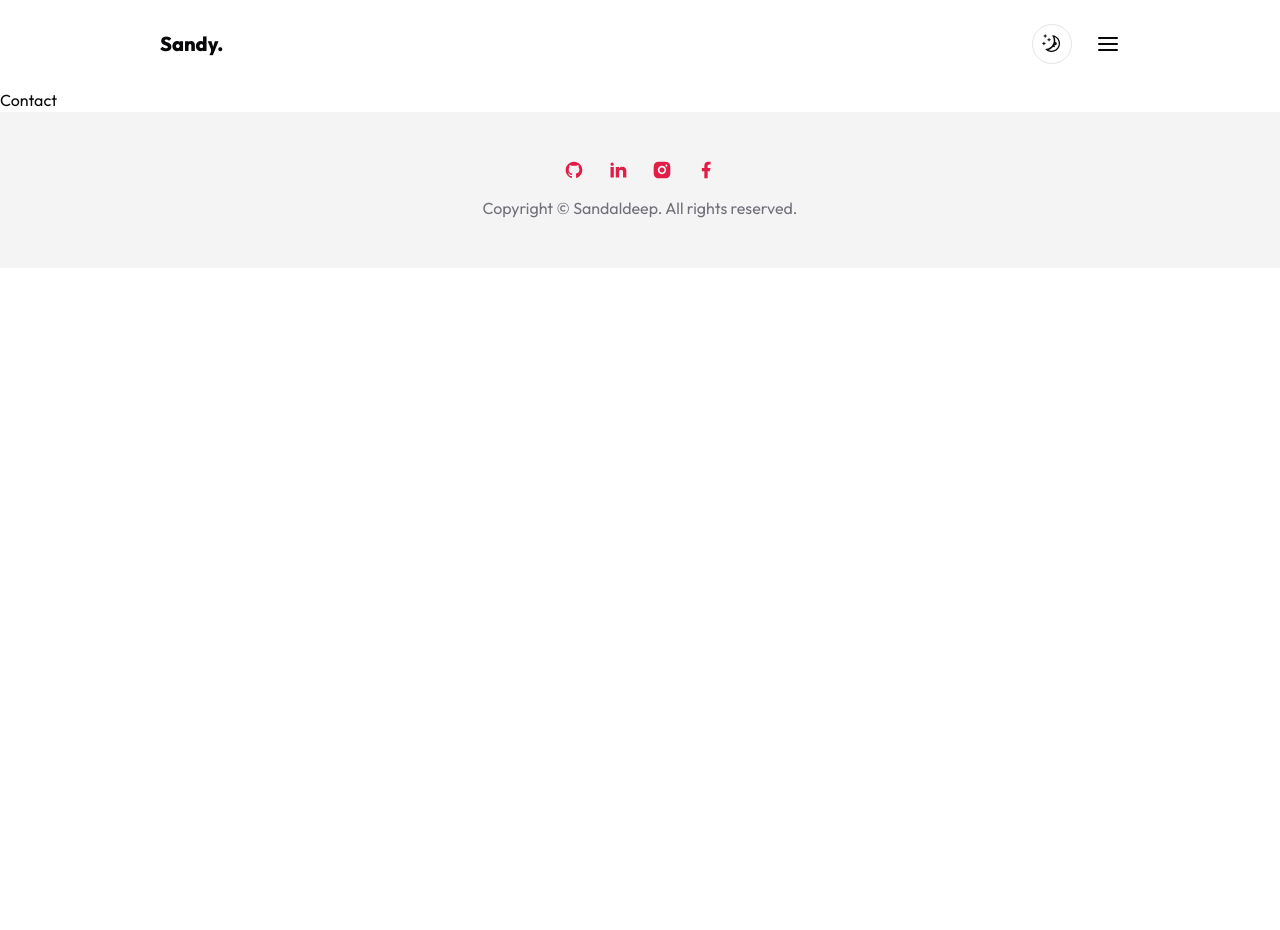
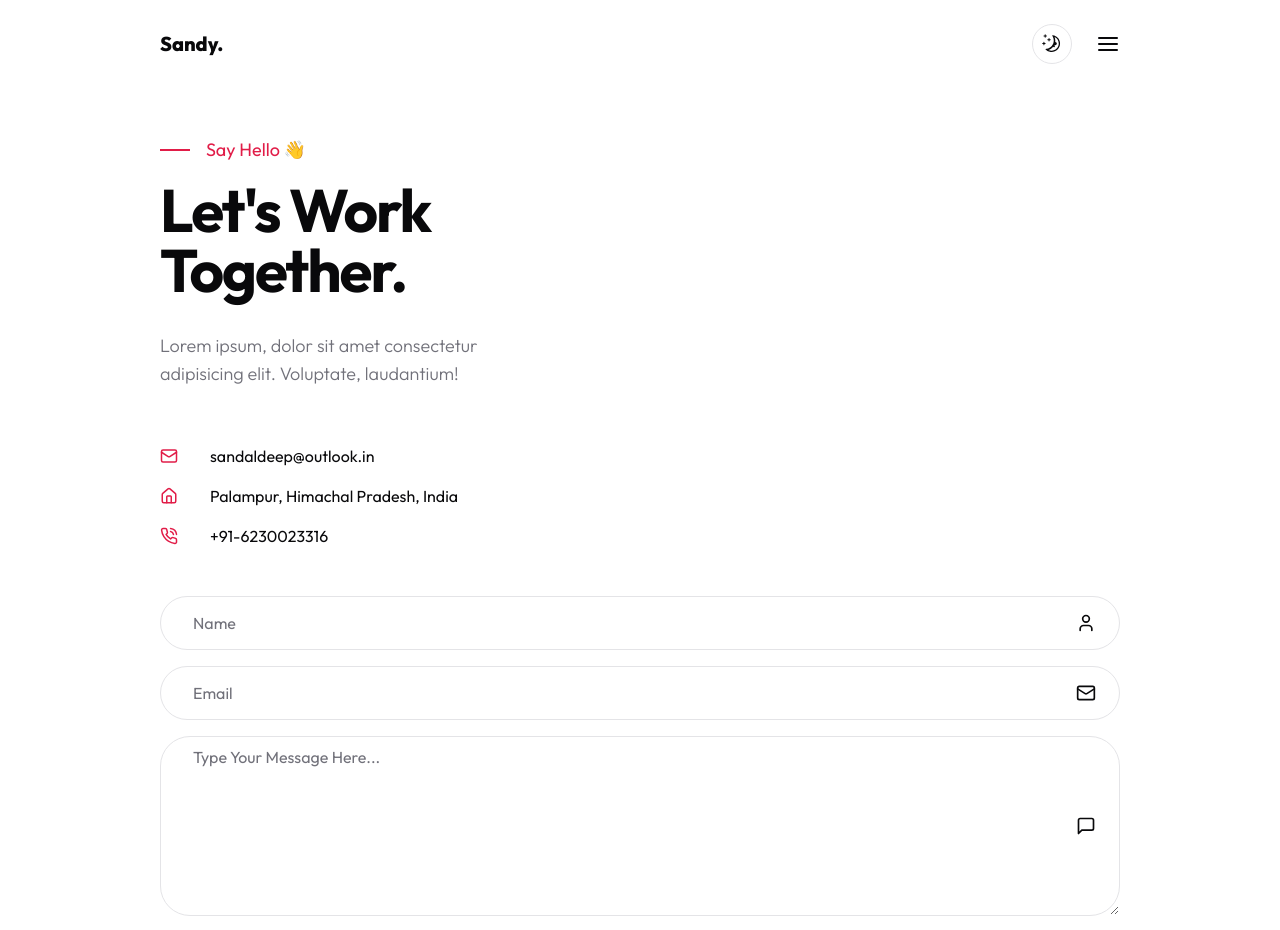
Before and after one commit to SandaldeepChoudhary/Portfolio-Website, a Next.js app: page /contact in a window 1280 px wide. Shown: the top 930 px of the page. Before the commit the page ends 800 px from the top, so only its background shows below. Built offline with nearby package versions, Linux system fonts and the light colour scheme.

Commit message:
Contact Page Added

```diff
--- a/app/contact/page.jsx
+++ b/app/contact/page.jsx
@@ -1,9 +1,48 @@
-import React from 'react'
+import Form from "@/components/Form";
+import { HomeIcon, MailIcon, PhoneCall } from "lucide-react";
 
 const Contact = () => {
   return (
-    <div>Contact</div>
-  )
-}
+    <section>
+      <div className="container mx-auto">
+        {/* text and illustration */}
+        <div className="grid xl:grid-cols pt-12 xl:h-[480px] mb-6 xl:mb-24">
+          {/* text  */}
+          <div className="flex flex-col justify-center">
+            <div className="flex items-center gap-x-4 text-primary text-lg mb-4">
+              <span className="w-[30px] h-[2px] bg-primary"></span>
+              Say Hello 👋
+            </div>
+            <h1 className="h1 max-w-md mb-8">Let's Work Together.</h1>
+            <p className="subtitle max-w-[400px]">Lorem ipsum, dolor sit amet consectetur adipisicing elit. Voluptate, laudantium!</p>
+          </div>
+          {/* illustration  */}
+          <div className="hidden xl:flex w-full bg-contact_illustration_light dark:bg-contact_illustration_dark bg-contain bg-top bg-no-repeat">
 
-export default Contact
+          </div>
+        </div>
+        {/* info text & form  */}
+        <div className="grid xl:grid-cols-2 mb-24 xl:mb-32">
+          {/* info text  */}
+          <div className="flex flex-col gap-y-4 xl:gap-y-14 mb-12 xl:mb-24 text-base xl:text-lg">
+            {/* mail  */}
+            <div className="flex items-center gap-x-8">
+              <MailIcon size={18} className="text-primary"/> <div>sandaldeep@outlook.in</div>
+            </div>
+            {/* address  */}
+            <div className="flex items-center gap-x-8">
+              <HomeIcon size={18} className="text-primary"/> <div>Palampur, Himachal Pradesh, India</div>
+            </div>
+            {/* phone  */}
+            <div className="flex items-center gap-x-8">
+              <PhoneCall size={18} className="text-primary"/> <div>+91-6230023316</div>
+            </div>
+          </div>
+          <Form/>
+        </div>
+      </div>
+    </section>
+  );
+};
+
+export default Contact;
--- /dev/null
+++ b/components/Form.jsx
@@ -0,0 +1,33 @@
+"use client";
+
+import { ArrowRightIcon, MailIcon, MessageSquare, User } from "lucide-react";
+import { Button } from "./ui/button";
+import { Input } from "./ui/input";
+import { Textarea } from "./ui/textarea";
+
+
+const Form = () => {
+  return (
+    <form className="flex flex-col gap-y-4">
+        {/* input  */}
+        <div className="relative flex items-center">
+            <Input type="name" id="name" placeholder="Name"/>
+            <User className="absolute right-6" size={20}/>
+        </div>
+        {/* Email  */}
+        <div className="relative flex items-center">
+            <Input type="email" id="email" placeholder="Email"/>
+            <MailIcon className="absolute right-6" size={20}/>
+        </div>
+        {/* Textarea  */}
+        <div className="relative flex items-center">
+            <Textarea placeholder="Type Your Message Here..."/>
+            <MessageSquare className="absolute right-6" size={20}/>
+        </div>
+        <Button className="flex items-center gap-x-1 max-w-[166px]">Let's Talk
+        <ArrowRightIcon size={20}/></Button>
+    </form>
+  )
+}
+
+export default Form
--- a/components/ProjectCard.jsx
+++ b/components/ProjectCard.jsx
@@ -24,13 +24,13 @@
               href={project.link}
               className="bg-secondary w-[54px] h-[54px] rounded-full flex justify-center items-center scale-0 opacity-0 group-hover:scale-100 group-hover:opacity-100 transition-all duration-200"
             >
-              <Link2Icon className="text-black" />
+              <Link2Icon />
             </Link>
             <Link
               href={project.github}
               className="bg-secondary w-[54px] h-[54px] rounded-full flex justify-center items-center scale-0 opacity-0 group-hover:scale-100 group-hover:opacity-100 transition-all duration-200"
             >
-              <GithubIcon />
+              <GithubIcon/>
             </Link>
           </div>
         </div>
--- a/components/ui/input.jsx
+++ b/components/ui/input.jsx
@@ -7,7 +7,7 @@
     (<input
       type={type}
       className={cn(
-        "flex h-10 w-full rounded-md border border-input bg-background px-3 py-2 text-sm ring-offset-background file:border-0 file:bg-transparent file:text-sm file:font-medium placeholder:text-muted-foreground focus-visible:outline-none focus-visible:ring-2 focus-visible:ring-ring focus-visible:ring-offset-2 disabled:cursor-not-allowed disabled:opacity-50",
+        "flex h-[54px] w-full rounded-full border border-input bg-background px-8 py-2 text-base ring-offset-background file:border-0 file:bg-transparent file:text-sm file:font-medium placeholder:text-muted-foreground focus-visible:outline-none focus-visible:ring-2 focus-visible:ring-ring focus-visible:ring-offset-2 disabled:cursor-not-allowed disabled:opacity-50",
         className
       )}
       ref={ref}
--- a/components/ui/textarea.jsx
+++ b/components/ui/textarea.jsx
@@ -1,18 +1,19 @@
-import * as React from "react"
+import * as React from "react";
 
-import { cn } from "@/lib/utils"
+import { cn } from "@/lib/utils";
 
 const Textarea = React.forwardRef(({ className, ...props }, ref) => {
   return (
-    (<textarea
+    <textarea
       className={cn(
-        "flex min-h-[80px] w-full rounded-md border border-input bg-background px-3 py-2 text-sm ring-offset-background placeholder:text-muted-foreground focus-visible:outline-none focus-visible:ring-2 focus-visible:ring-ring focus-visible:ring-offset-2 disabled:cursor-not-allowed disabled:opacity-50",
+        "flex min-h-[180px] w-full rounded-[30px] border border-input bg-background px-8 py-2 text-base ring-offset-background placeholder:text-muted-foreground focus-visible:outline-none focus-visible:ring-2 focus-visible:ring-ring focus-visible:ring-offset-2 disabled:cursor-not-allowed disabled:opacity-50",
         className
       )}
       ref={ref}
-      {...props} />)
+      {...props}
+    />
   );
-})
-Textarea.displayName = "Textarea"
+});
+Textarea.displayName = "Textarea";
 
-export { Textarea }
+export { Textarea };
--- a/tailwind.config.js
+++ b/tailwind.config.js
@@ -88,6 +88,8 @@
         about_shape_dark: "url(/about/shape-dark.svg)",
         work_project_bg_light: "url(/work/project-bg-light.png)",
         work_project_bg_dark: "url(/work/project-bg-dark.png)",
+        contact_illustration_light: "url(/contact/illustration-light.svg)",
+        contact_illustration_dark: "url(/contact/illustration-dark.svg)",
       },
     },
   },
```
